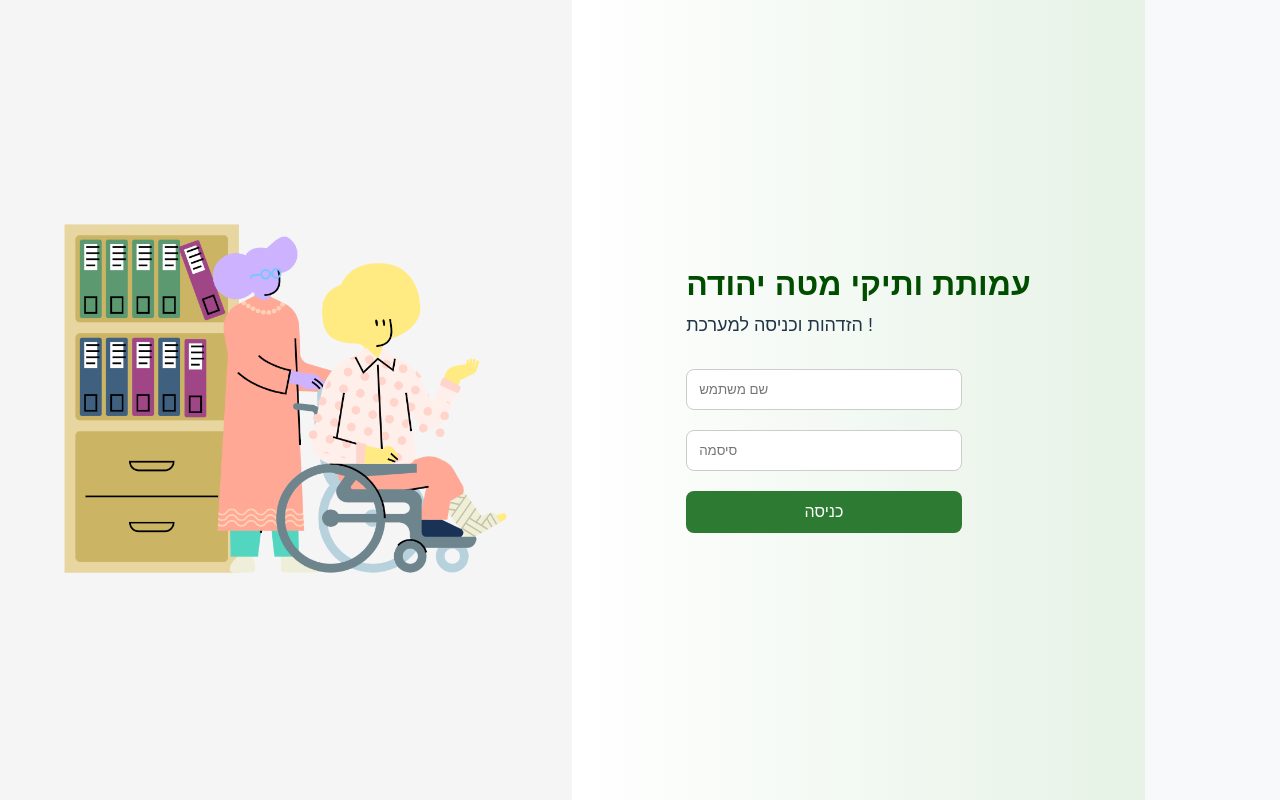
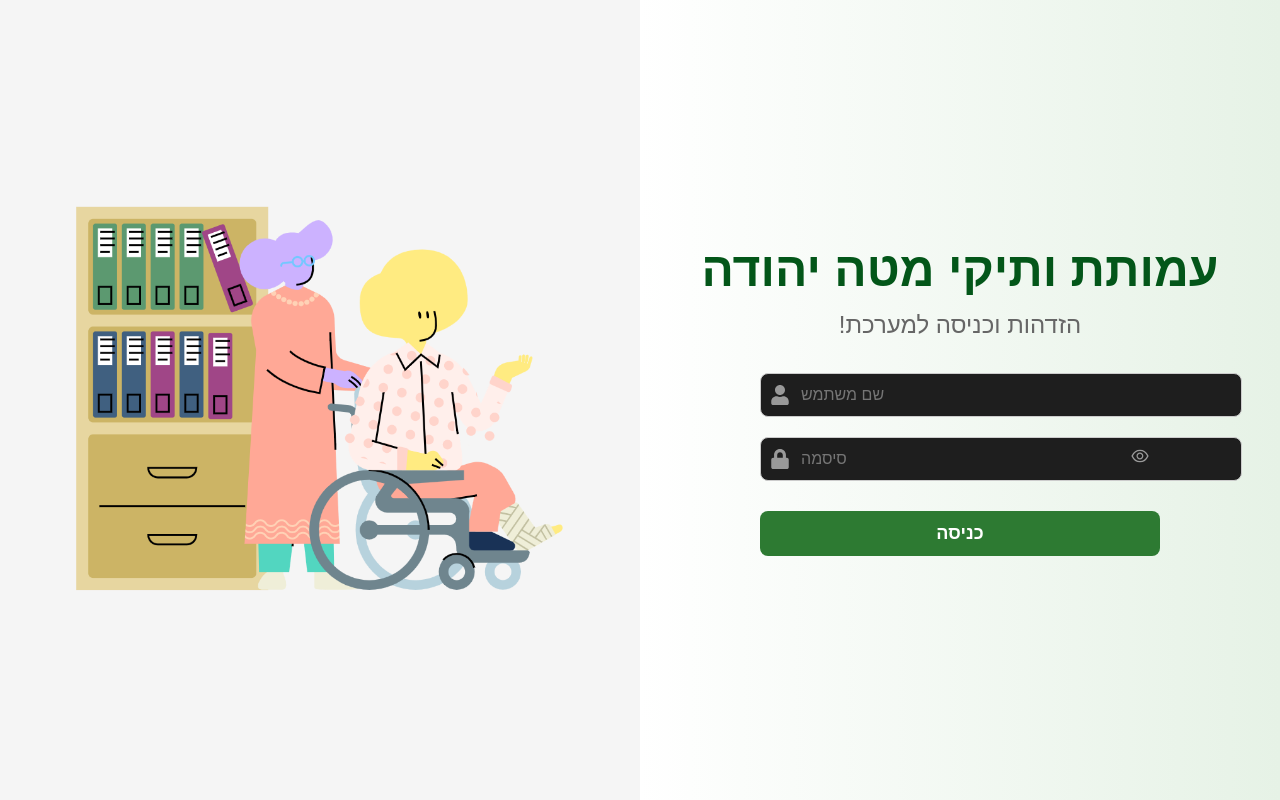
Before and after one commit to Mohasalyan/nurse-my, a React (Vite) app in the folder client/: page /login in a window 1280 px wide. Built offline with nearby package versions, Linux system fonts and the light colour scheme.

Commit message:
still need some finishes

```diff
--- a/client/package.json
+++ b/client/package.json
@@ -12,6 +12,7 @@
   "dependencies": {
     "react": "^19.0.0",
     "react-dom": "^19.0.0",
+    "react-icons": "^5.5.0",
     "react-router-dom": "^7.5.2"
   },
   "devDependencies": {
--- a/client/src/pages/Login.css
+++ b/client/src/pages/Login.css
@@ -1,4 +1,5 @@
 /* src/pages/Login.css */
+
 .login-container {
     display: flex;
     height: 100vh;
@@ -11,11 +12,13 @@
     justify-content: center;
     align-items: center;
     background: #f5f5f5;
+    padding: 40px;
   }
 
   .login-image img {
-    max-width: 80%;
+    max-width: 90%;
     height: auto;
+    object-fit: contain;
   }
 
   .login-form {
@@ -25,63 +28,105 @@
     justify-content: center;
     align-items: center;
     background: linear-gradient(to right, #ffffff, #e6f2e6);
+    padding: 40px;
   }
 
   .login-form h1 {
     margin-bottom: 10px;
-    font-size: 32px;
-    color: #004d00;
+    font-size: 48px;
+    color: #035619;
+    text-align: center;
   }
 
   .login-form p {
     margin-bottom: 30px;
-    font-size: 18px;
+    font-size: 24px;
+    color: #666;
+    text-align: center;
   }
 
   .login-form form {
     display: flex;
     flex-direction: column;
-    width: 80%;
-    max-width: 300px;
+    width: 100%;
+    max-width: 400px;
   }
 
-  .login-form input {
-    padding: 12px;
+  .input-container {
+    position: relative;
     margin-bottom: 20px;
+  }
+
+  .input-container input {
+    width: 100%;
+    padding: 12px 40px 12px 40px;
     border: 1px solid #ccc;
     border-radius: 8px;
+    font-size: 16px;
+    background-color: #1e1e1e;
+    color: white;
+  }
+
+  .input-icon {
+    position: absolute;
+    left: 10px;
+    top: 50%;
+    transform: translateY(-50%);
+    color: #999;
+    font-size: 20px;
+  }
+
+  .clear-input {
+    position: absolute;
+    right: 40px; /* قبل ايقونة العين */
+    top: 50%;
+    transform: translateY(-50%);
+    color: #999;
+    font-size: 20px;
+    cursor: pointer;
+  }
+
+  .toggle-password {
+    position: absolute;
+    right: 10px;
+    top: 50%;
+    transform: translateY(-50%);
+    color: #999;
+    font-size: 20px;
+    cursor: pointer;
   }
 
   .login-form button {
+    width: 100%;
     padding: 12px;
+    margin-top: 10px;
     background-color: #2d7a32;
     color: white;
     border: none;
     border-radius: 8px;
-    font-size: 16px;
+    font-size: 18px;
+    font-weight: bold;
     cursor: pointer;
+    transition: background-color 0.3s ease;
+
   }
 
   .login-form button:hover {
     background-color: #256327;
   }
 
-  /* Responsive for mobile */
-@media (max-width: 768px) {
+  /* Responsive Design */
+  @media (max-width: 1024px) {
     .login-container {
       flex-direction: column;
       height: auto;
+      padding: 20px;
     }
 
     .login-image {
       width: 100%;
       height: auto;
-      padding: 20px;
-    }
-
-    .login-image img {
-      max-width: 300px;
-      width: 80%;
+      margin-bottom: 20px;
     }
 
     .login-form {
@@ -91,6 +136,25 @@
 
     .login-form form {
       width: 100%;
-      max-width: 100%;
     }
   }
+
+  @media (max-width: 600px) {
+    .login-form h1 {
+      font-size: 36px;
+    }
+
+    .login-form p {
+      font-size: 18px;
+    }
+
+    .login-form input {
+      font-size: 14px;
+      padding: 10px 40px 10px 40px;
+    }
+
+    .login-form button {
+      font-size: 16px;
+      padding: 10px;
+    }
+  }
--- a/client/src/pages/Login.jsx
+++ b/client/src/pages/Login.jsx
@@ -1,27 +1,64 @@
-// src/pages/Login.jsx
-import React from 'react';
+import React, { useState } from 'react';
 import './Login.css';
 import loginImage from '../assets/login-illustration.png';
+import { FaUser, FaLock } from 'react-icons/fa';
+import { AiOutlineEye, AiOutlineEyeInvisible, AiOutlineCloseCircle } from 'react-icons/ai';
 
 const Login = () => {
+  const [showPassword, setShowPassword] = useState(false);
+  const [username, setUsername] = useState('');
+  const [password, setPassword] = useState('');
+
+  const togglePassword = () => {
+    setShowPassword(!showPassword);
+  };
+
+  const clearUsername = () => {
+    setUsername('');
+  };
+
   return (
     <div className="login-container">
-      {/* Left - Image */}
       <div className="login-image">
         <img src={loginImage} alt="Login Illustration" />
       </div>
 
-      {/* Right - Form */}
       <div className="login-form">
-        <div className="login-form-content">
-          <h1>עמותת ותיקי מטה יהודה</h1>
-          <p>הזדהות וכניסה למערכת !</p>
-          <form>
-            <input type="text" placeholder="שם משתמש" />
-            <input type="password" placeholder="סיסמה" />
-            <button type="submit">כניסה</button>
-          </form>
-        </div>
+        <h1>עמותת ותיקי מטה יהודה</h1>
+        <p> !הזדהות וכניסה למערכת </p>
+        <form>
+          {/* Username Field */}
+          <div className="input-container">
+            <input
+              type="text"
+              placeholder="שם משתמש"
+              value={username}
+              onChange={(e) => setUsername(e.target.value)}
+            />
+            <FaUser className="input-icon" />
+            {username && (
+              <span className="clear-input" onClick={clearUsername}>
+                <AiOutlineCloseCircle />
+              </span>
+            )}
+          </div>
+
+          {/* Password Field */}
+          <div className="input-container">
+            <input
+              type={showPassword ? "text" : "password"}
+              placeholder="סיסמה"
+              value={password}
+              onChange={(e) => setPassword(e.target.value)}
+            />
+            <FaLock className="input-icon" />
+            <span className="toggle-password" onClick={togglePassword}>
+              {showPassword ? <AiOutlineEyeInvisible /> : <AiOutlineEye />}
+            </span>
+          </div>
+
+          <button type="submit">כניסה</button>
+        </form>
       </div>
     </div>
   );
```
Also changed, not shown: 1 other file (tests, documents, lock files or other folders).
